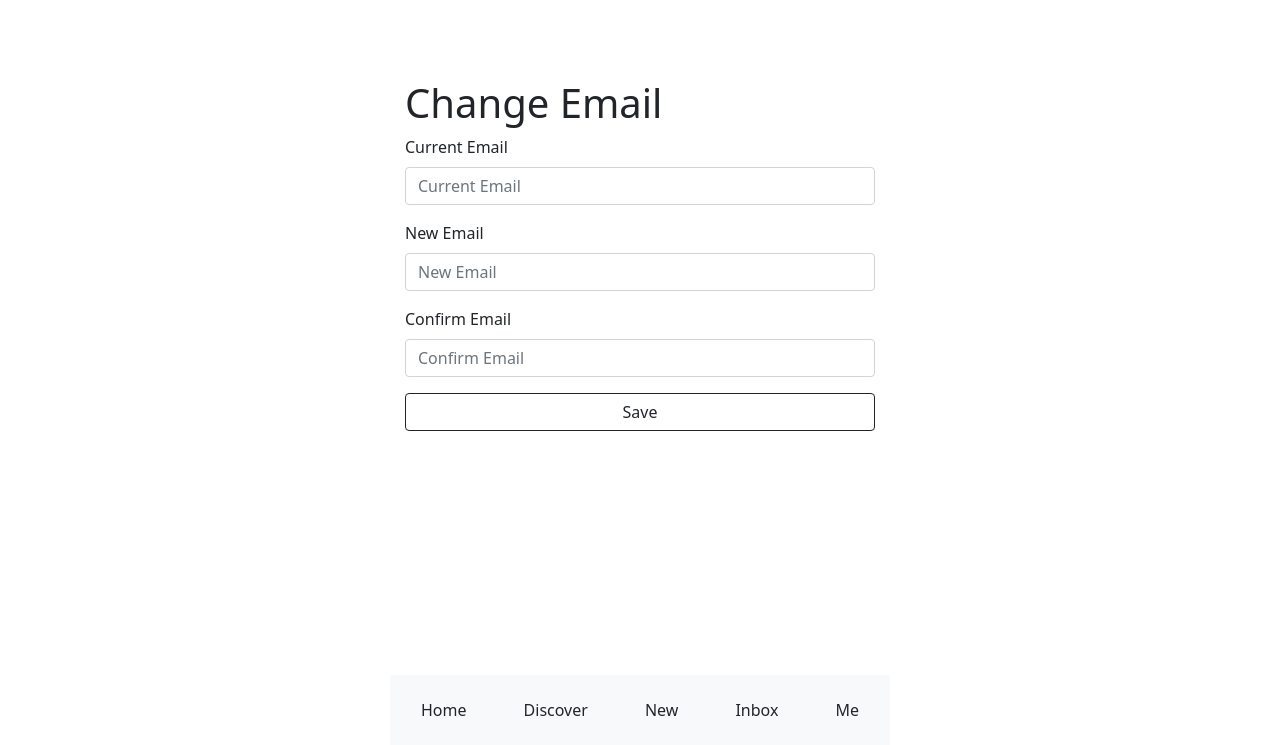
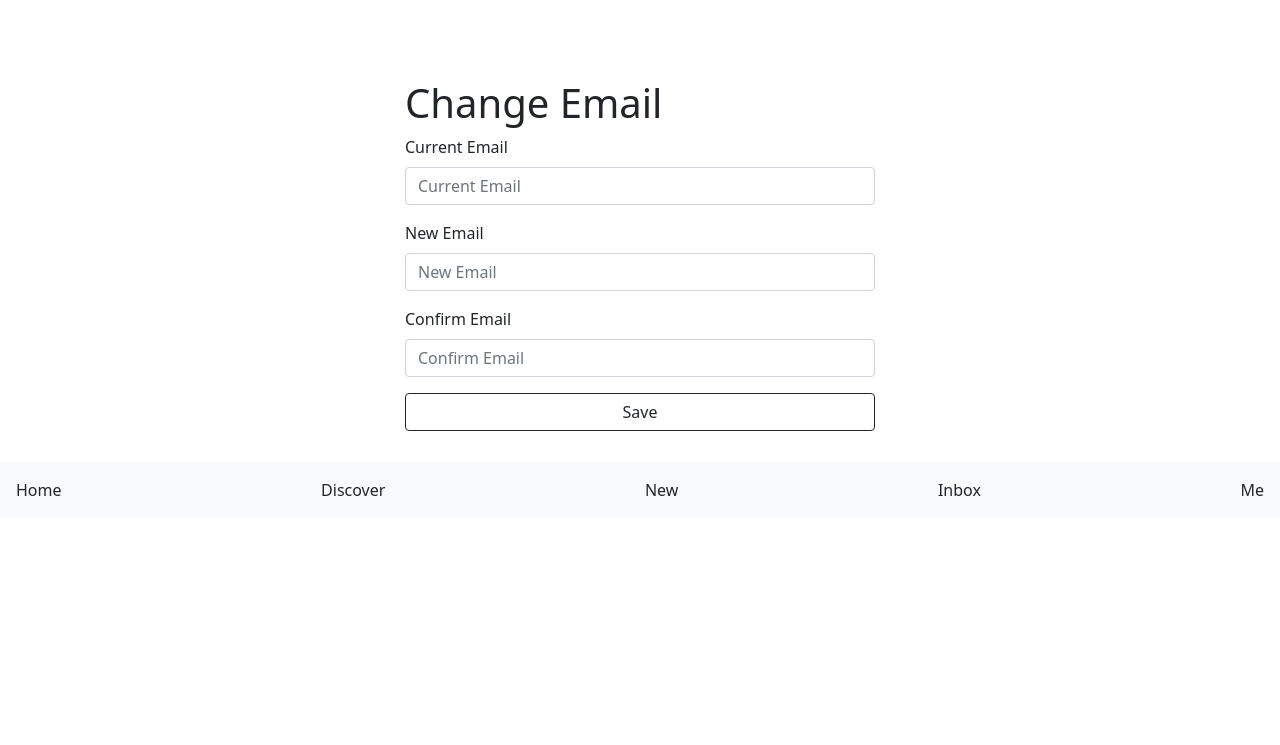
Before and after one commit to Warreldie/team5, a PHP site: page /phples/email.php in a window 1280 px wide. Shown: the part 55-800 px from the top of the page. Run offline with PHP 8.4, Linux system fonts and the light colour scheme.

Commit message:
change: little things

```diff
--- a/partials/nav.bottom.white.inc.php
+++ b/partials/nav.bottom.white.inc.php
@@ -1,4 +1,4 @@
-<nav class="navbar phone fixed-bottom bg-light">
+<nav class="navbar bg-light">
         <a class="nav-link text-dark" href="index.php">Home</a>
         <a class="nav-link text-dark" href="#">Discover</a>
         <a class="nav-link text-dark" href="upload.php">New</a>
--- a/profile_settings.php
+++ b/profile_settings.php
@@ -1,7 +1,7 @@
 <?php
 include_once(__DIR__ . "/classes/User.php");
 
-//session start with username in it
+//Session start with username in it
 session_start();
 
 if (!empty($_POST)) {
@@ -9,8 +9,7 @@ if (!empty($_POST)) {
     $user = new User();
 
     $user->setBio($_POST['bio']);
-
-    // saves bio by executing a query in the database
+    //Saves bio by executing a query in the database
     $user->saveBio();
     $success = "Bio changed";
 } else {
@@ -22,7 +21,6 @@ if (!empty($_GET)) {
         $message = "Succesfully updated your profile picture!";
     }
 }
-
 
 $user = User::getAllBio();
 
```
Also changed, not shown: detail.php (+5 -4 lines), email.php (+4 -9 lines), index.php (+13 -9 lines), password.php (+4 -8 lines), profile-picture.php (+3 -4 lines), register.php (+6 -10 lines).
